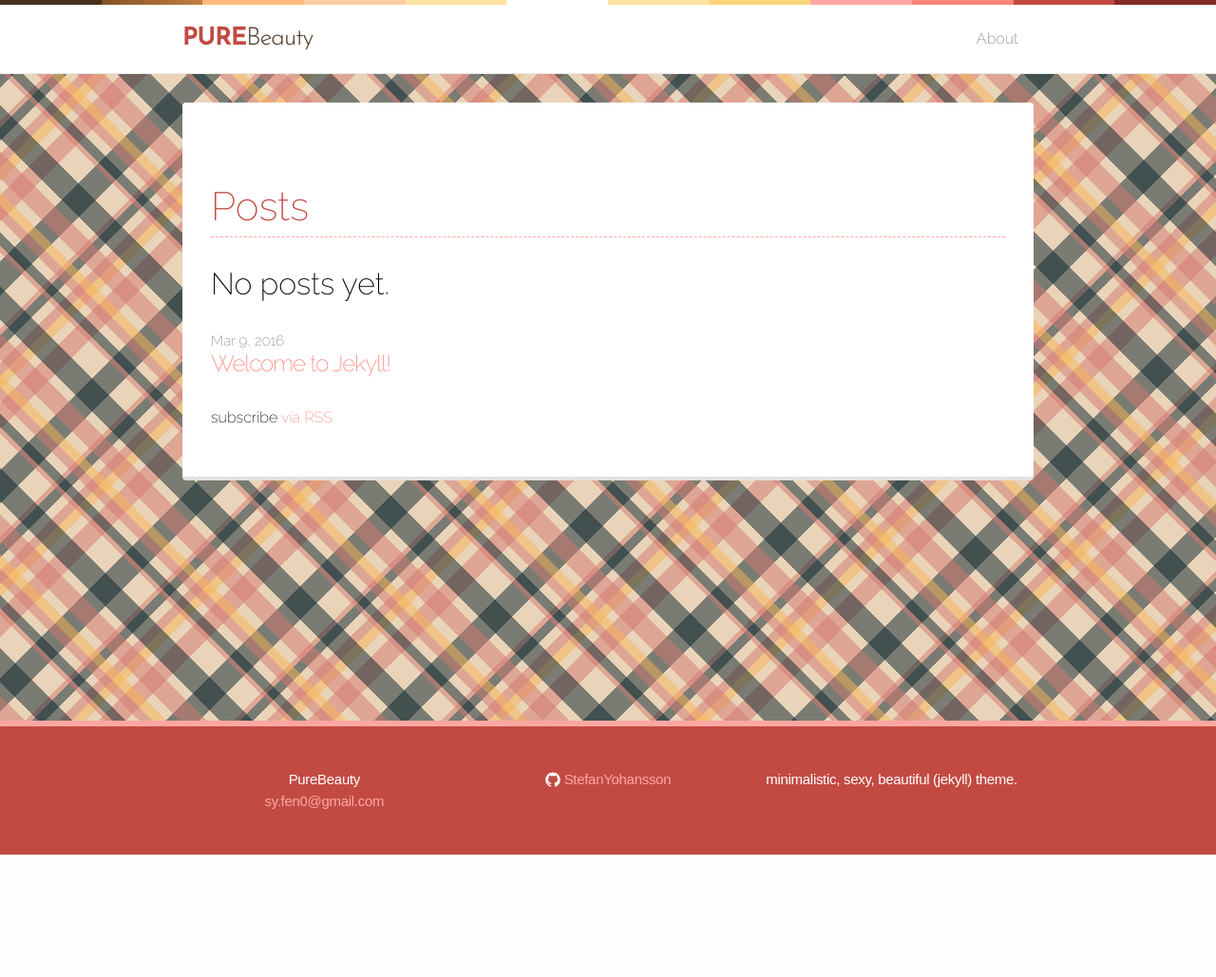
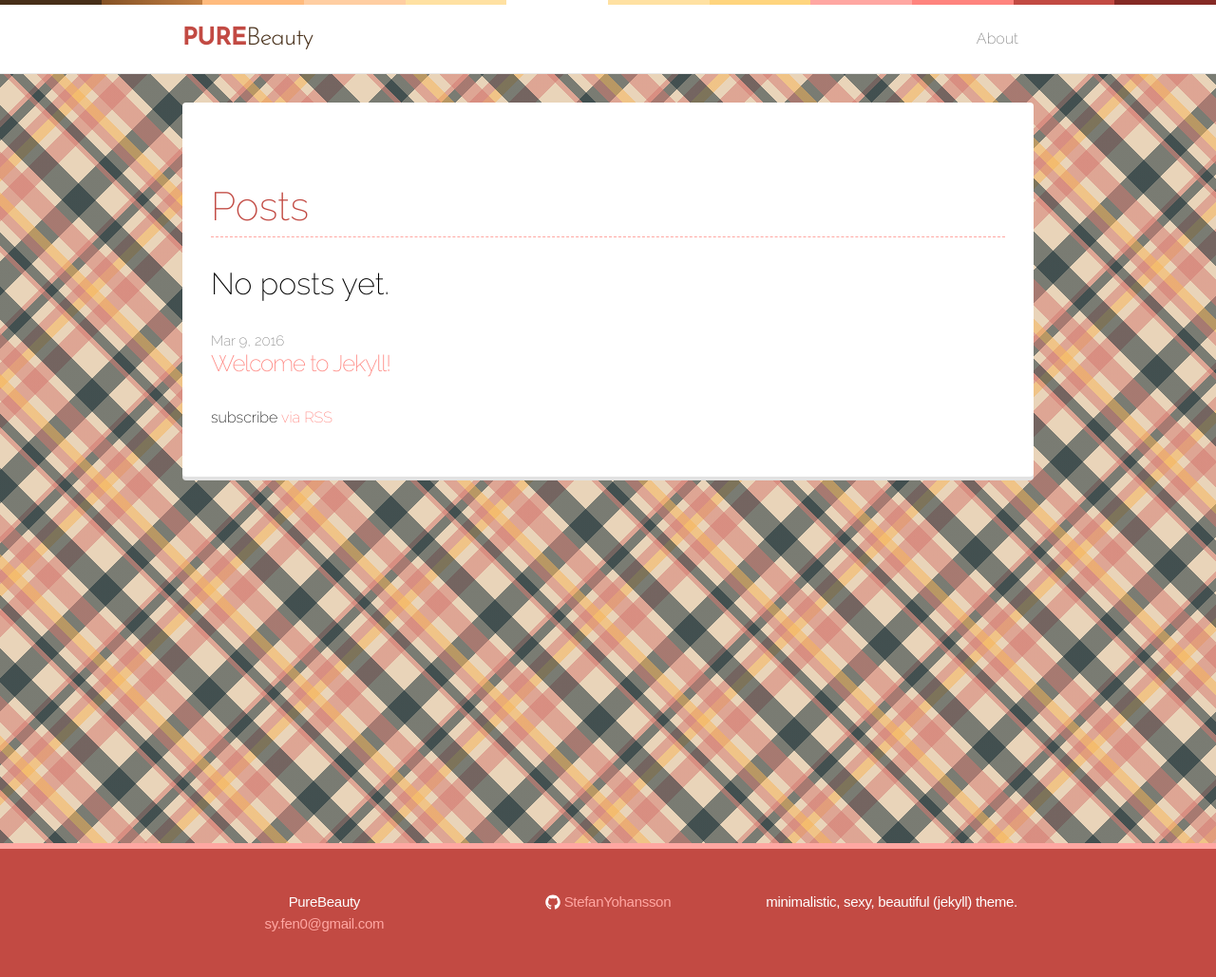
Before and after one commit to StefanYohansson/purebeauty, a Jekyll site: the page built from index.html, in a window 1280 px wide. Shown: the whole page at 95% size. Built offline with Jekyll 4.4.1, drawn with Linux system fonts in a browser that asks for light colours; before the commit the page ends 900 px from its top, so only the background shows below that.

Commit message:
fix bottom

```diff
--- a/css/main.css
+++ b/css/main.css
@@ -108,7 +108,6 @@ a:visited {
   text-align: center;
   height: 75px;
   position: absolute;
-  bottom: 0;
   width: 100%; }
 
 .footer-heading {
--- a/sass/main.scss
+++ b/sass/main.scss
@@ -113,7 +113,6 @@ a:visited { color: $color-secondary-2-0; }
   text-align: center;
   height: 75px;
   position: absolute;
-  bottom: 0;
   width: 100%;
 }
 
```
